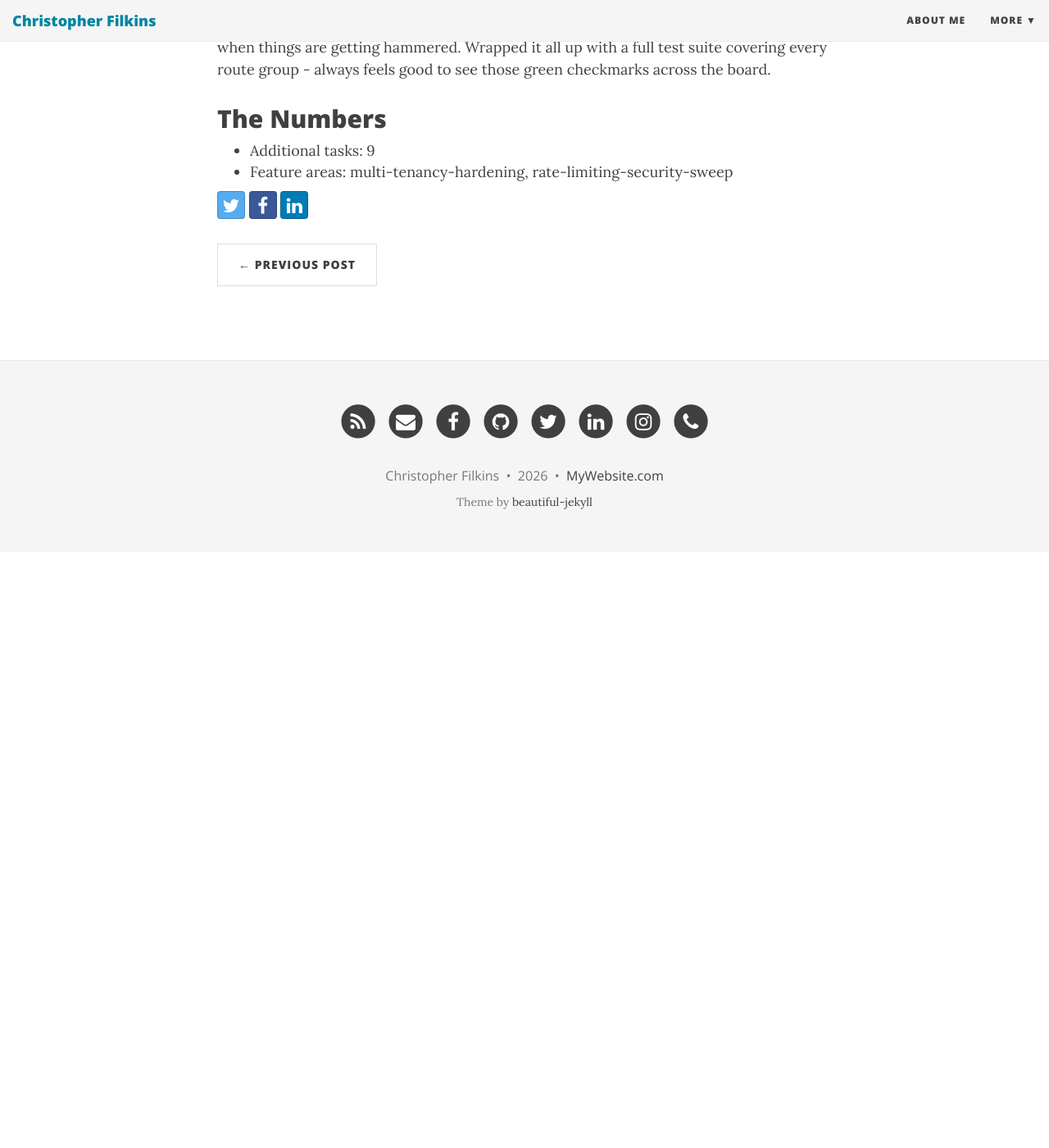
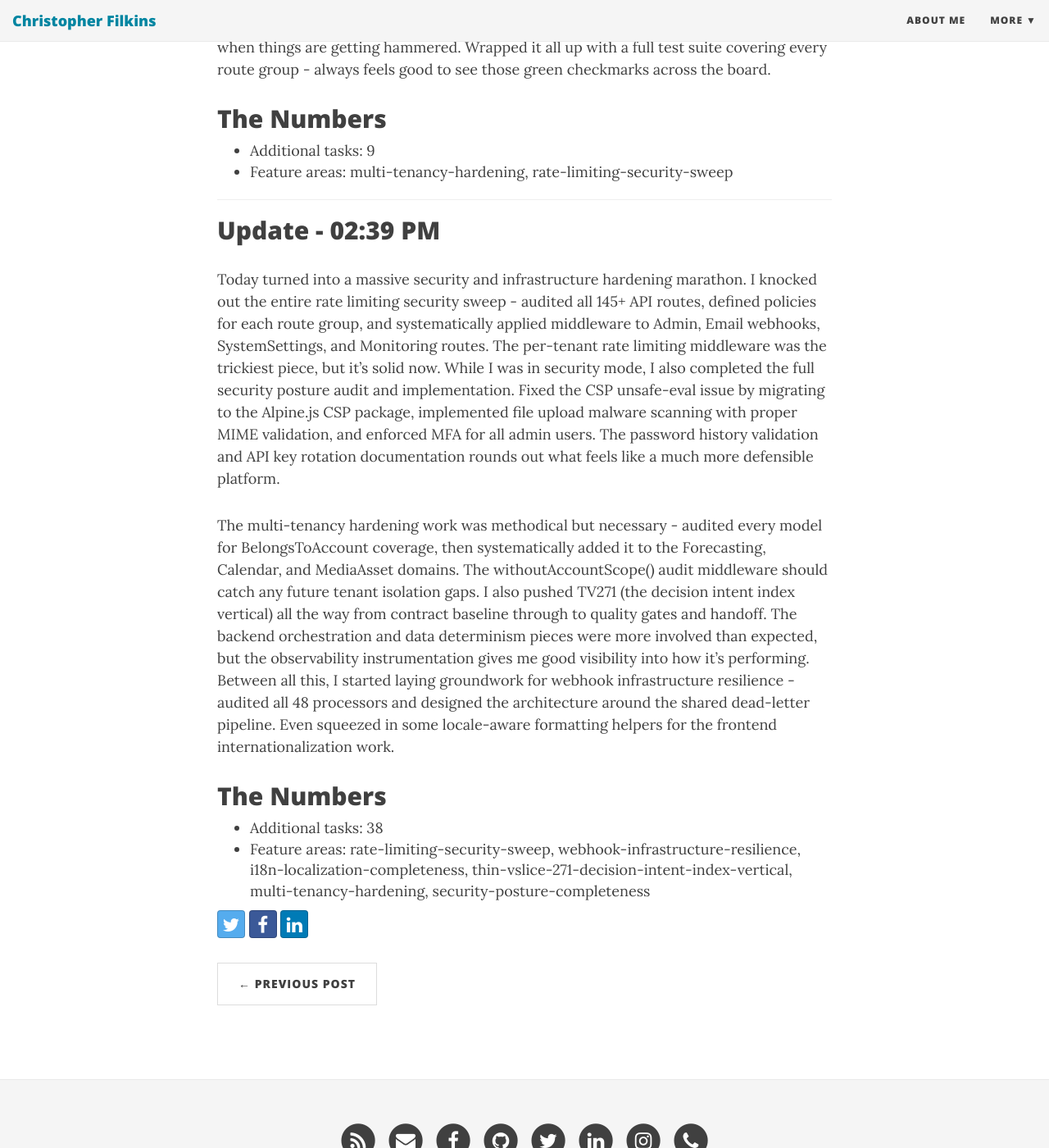
Before and after one commit to filchyboy/filchyboy.github.io, a Jekyll site: the page built from _posts/2026-03-22-todays-plan.md, in a window 1280 px wide and 1400 px high, scrolled down 3299 px. Shown: the whole window at 82% size. Built offline with Jekyll 4.4.1, drawn with Linux system fonts in a browser that asks for light colours; nearby versions of some CDN libraries; before the commit the page ends 3972 px from its top, so only the background shows below that.

Commit message:
Update build-in-public update: Daily Development Update

```diff
--- a/_posts/2026-03-22-todays-plan.md
+++ b/_posts/2026-03-22-todays-plan.md
@@ -60,8 +60,20 @@ Switched gears to finish the rate limiting security sweep that's been half-done
 ## The Numbers
 - Additional tasks: 9
 - Feature areas: multi-tenancy-hardening, rate-limiting-security-sweep
+
+---
+
+## Update - 02:39 PM
+
+Today turned into a massive security and infrastructure hardening marathon. I knocked out the entire rate limiting security sweep - audited all 145+ API routes, defined policies for each route group, and systematically applied middleware to Admin, Email webhooks, SystemSettings, and Monitoring routes. The per-tenant rate limiting middleware was the trickiest piece, but it's solid now. While I was in security mode, I also completed the full security posture audit and implementation. Fixed the CSP unsafe-eval issue by migrating to the Alpine.js CSP package, implemented file upload malware scanning with proper MIME validation, and enforced MFA for all admin users. The password history validation and API key rotation documentation rounds out what feels like a much more defensible platform.
+
+The multi-tenancy hardening work was methodical but necessary - audited every model for BelongsToAccount coverage, then systematically added it to the Forecasting, Calendar, and MediaAsset domains. The withoutAccountScope() audit middleware should catch any future tenant isolation gaps. I also pushed TV271 (the decision intent index vertical) all the way from contract baseline through to quality gates and handoff. The backend orchestration and data determinism pieces were more involved than expected, but the observability instrumentation gives me good visibility into how it's performing. Between all this, I started laying groundwork for webhook infrastructure resilience - audited all 48 processors and designed the architecture around the shared dead-letter pipeline. Even squeezed in some locale-aware formatting helpers for the frontend internationalization work.
+
+## The Numbers
+- Additional tasks: 38
+- Feature areas: rate-limiting-security-sweep, webhook-infrastructure-resilience, i18n-localization-completeness, thin-vslice-271-decision-intent-index-vertical, multi-tenancy-hardening, security-posture-completeness
 <!-- Generated by dev-tracker publish_to_jekyll.py (AI mode) -->
 <!-- accomplished-date: 2026-03-22 -->
-<!-- unit-ids: mt-09,mt-10,mt-08,mt-02,rl-08,rl-12,rl-04,rl-11,rl-10 -->
+<!-- unit-ids: rl-02,rl-05,rl-01,rl-03,rl-09,wir-audit-processors,wir-design-architecture,wir-dlq-model-migration,rl-06,rl-07,il-09,tv271-contract-scope-baseline,mt-03,mt-04,mt-01,tv271-backend-orchestration,tv271-data-determinism,mt-06,tv271-api-contract-hardening,mt-11,mt-05,mt-07,tv271-frontend-integration,tv271-observability-instrumentation,tv271-focused-tests-a11y,tv271-quality-gates-handoff,mt-12,sp-01,sp-02,sp-04,sp-05,sp-03,sp-06,sp-11,sp-08,sp-07,sp-09,sp-12 -->
 
-<!-- unit-ids: il-09,mt-01,mt-02,mt-03,mt-04,mt-05,mt-06,mt-07,mt-08,mt-09,mt-10,rl-01,rl-02,rl-03,rl-04,rl-05,rl-06,rl-07,rl-08,rl-09,rl-10,rl-11,rl-12,sp-01,sp-02,sp-03,sp-04,sp-05,sp-06,sp-07,sp-08,sp-09,sp-10,sp-11,sp-12,tv271-api-contract-hardening,tv271-backend-orchestration,tv271-contract-scope-baseline,tv271-data-determinism,tv271-focused-tests-a11y,tv271-frontend-integration,tv271-observability-instrumentation,tv271-quality-gates-handoff -->
+<!-- unit-ids: il-09,mt-01,mt-02,mt-03,mt-04,mt-05,mt-06,mt-07,mt-08,mt-09,mt-10,mt-11,mt-12,rl-01,rl-02,rl-03,rl-04,rl-05,rl-06,rl-07,rl-08,rl-09,rl-10,rl-11,rl-12,sp-01,sp-02,sp-03,sp-04,sp-05,sp-06,sp-07,sp-08,sp-09,sp-11,sp-12,tv271-api-contract-hardening,tv271-backend-orchestration,tv271-contract-scope-baseline,tv271-data-determinism,tv271-focused-tests-a11y,tv271-frontend-integration,tv271-observability-instrumentation,tv271-quality-gates-handoff,wir-audit-processors,wir-design-architecture,wir-dlq-model-migration -->
```
